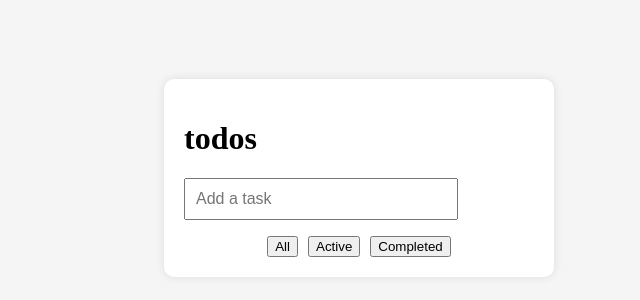
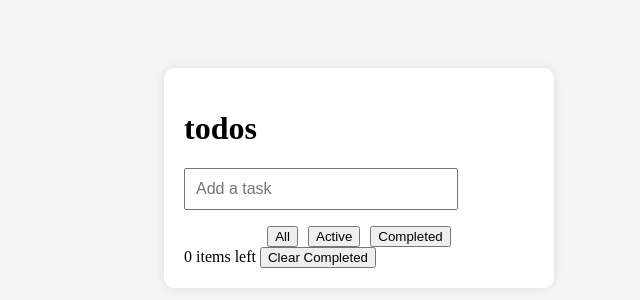
Before and after one commit to RashmithaRaghu/todo_app, a plain HTML site: page index.html in a window 1280 px wide. Shown: the part 222-522 px from the top of the page, without its empty margins (281-921 px from the left). Drawn offline with Linux system fonts and the light colour scheme.

Commit message:
added items_left and clear-complted

```diff
--- a/index.html
+++ b/index.html
@@ -15,6 +15,10 @@
                 <button data-filter="active">Active</button>
                 <button data-filter="completed">Completed</button>
             </div>
+            <div id="info">
+                <span id="items-left">0 items left</span>
+                <button id="clear-completed">Clear Completed</button>
+            </div>
         </div>
         <script src="script.js"></script>
     </body>
```
